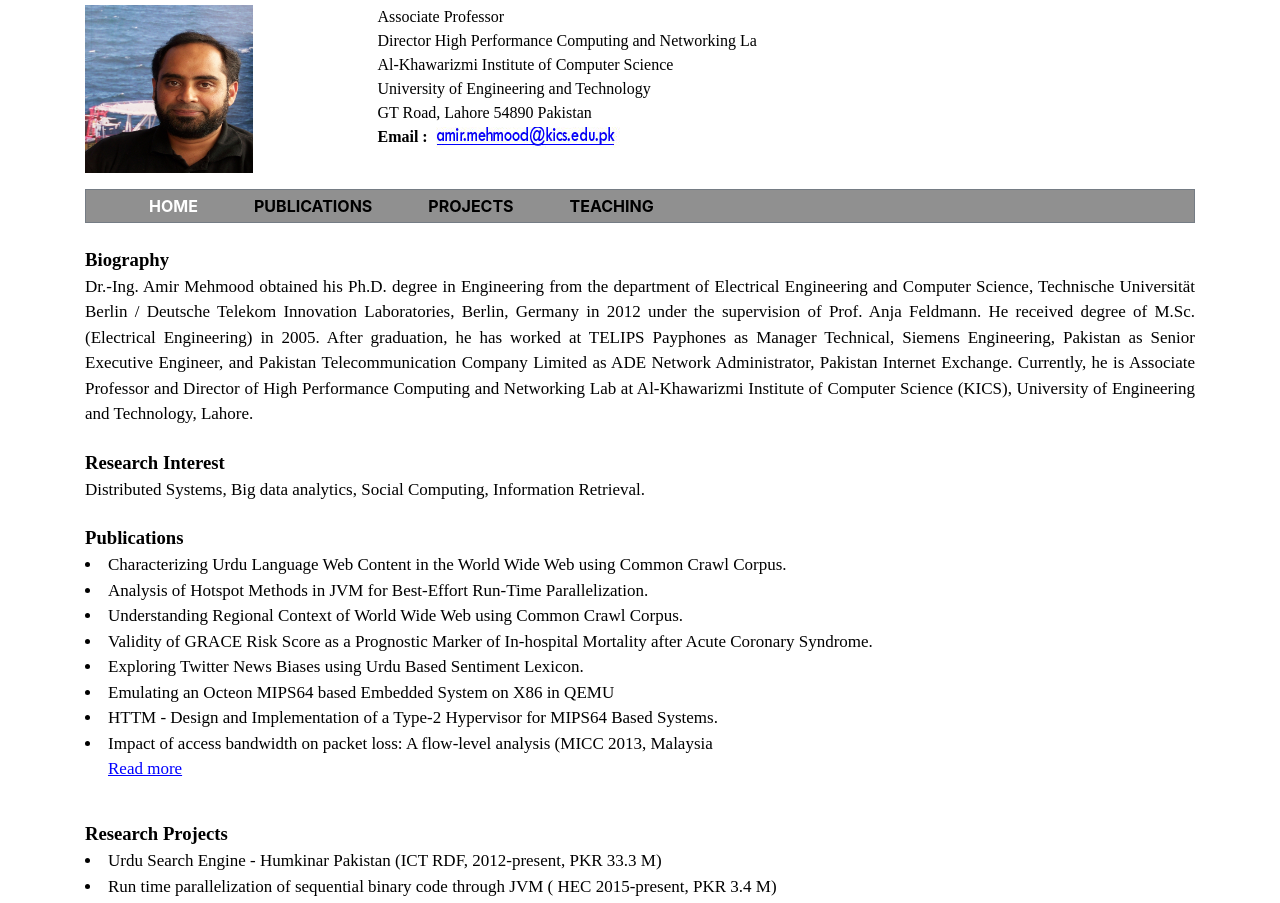
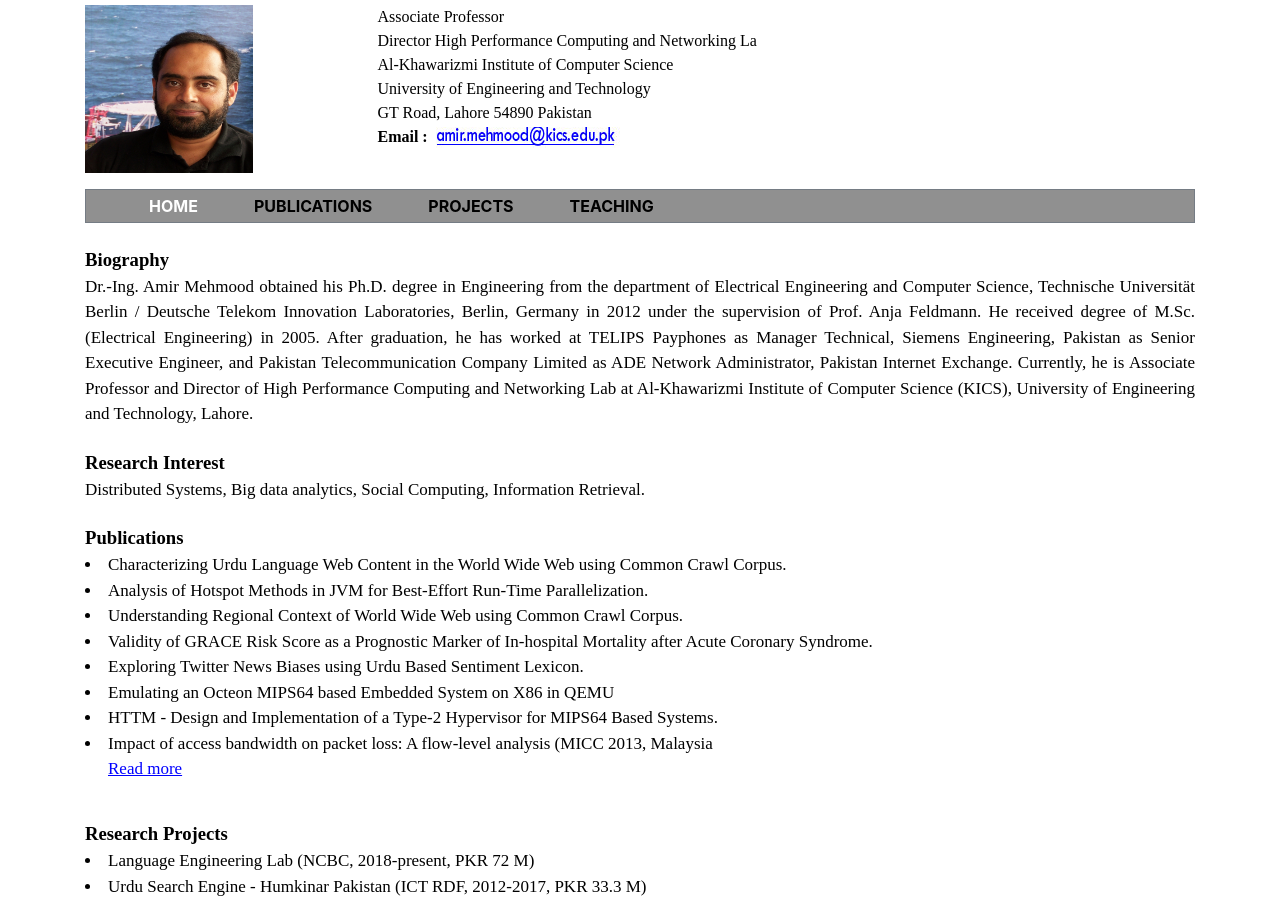
Before and after one commit to amir-mehmood/am.github.io, a plain HTML site: page index.html in a window 1280 px wide. Shown: the part 45-948 px from the top of the page. Drawn offline with Linux system fonts and the light colour scheme.

Commit message:
Update index.html

```diff
--- a/index.html
+++ b/index.html
@@ -185,8 +185,9 @@ Distributed Systems, Big data analytics, Social Computing, Information Retrieval
 <p class="heading">Research Projects </p>
 <div class="paragraph">
 
-<li>Urdu Search Engine - Humkinar Pakistan (ICT RDF, 2012-present, PKR 33.3 M)</li>
-<li> Run time parallelization of sequential binary code through JVM ( HEC 2015-present, PKR 3.4 M)</li>
+<li>Language Engineering Lab (NCBC, 2018-present, PKR 72 M)</li>
+<li>Urdu Search Engine - Humkinar Pakistan (ICT RDF, 2012-2017, PKR 33.3 M)</li>
+<li>Run time parallelization of sequential binary code through JVM ( HEC 2015-present, PKR 3.4 M)</li>
 <li>Development of Type2 hypervisor for MIPS64 based systems (ICT RDF, 2013-15, PKR 15.25 M)</li>
 <ul><a href="research_projects.html" style="color:blue; text-decoration:underline;">Read more</a></ul>
 
```
